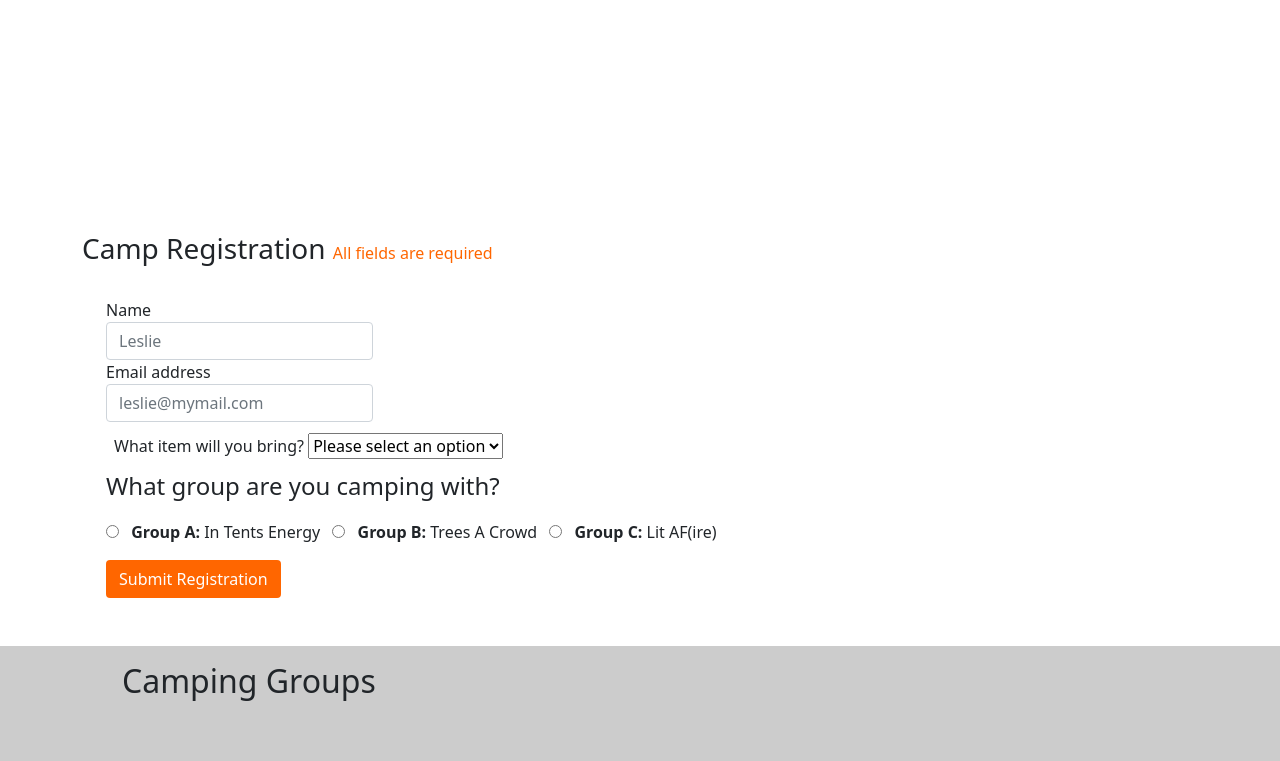
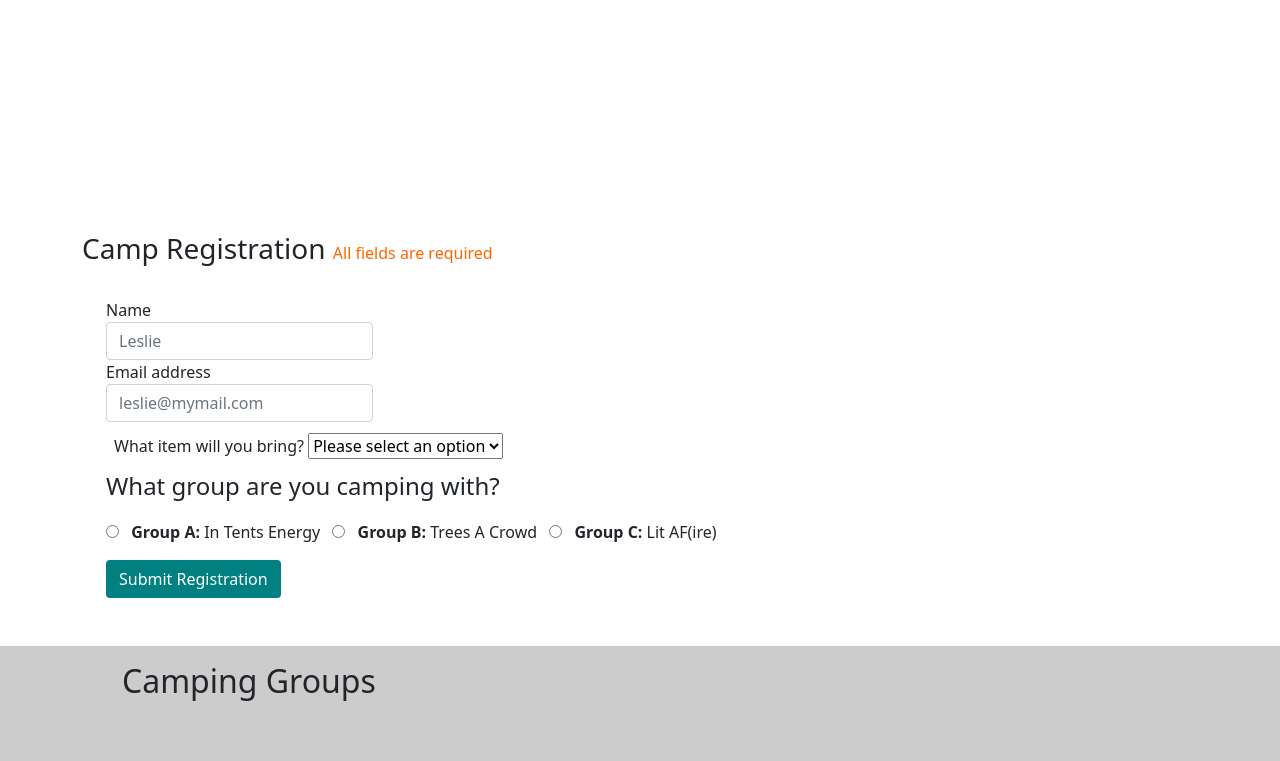
Before and after one commit to azzy2121/Test-for-Seneca, a plain HTML site: page index.html in a window 1280 px wide. Shown: the part 199-960 px from the top of the page. Drawn offline with nearby package versions, Linux system fonts and the light colour scheme.

Commit message:
change bg color

```diff
--- a/style.css
+++ b/style.css
@@ -14,7 +14,7 @@ img{
 }
 
 header {
-  background-image: url(./assets/hero.jpg);
+  /* background-image: url(./assets/hero.jpg); */
   background-size: 1920px 500px;
   background-position:bottom;
   background-repeat: no-repeat;
@@ -22,7 +22,7 @@ header {
 }
 
 .bg-accent {
-  background-color: #FF6600;
+  background-color: #008080;
 }
 
 .txt-accent {
```
